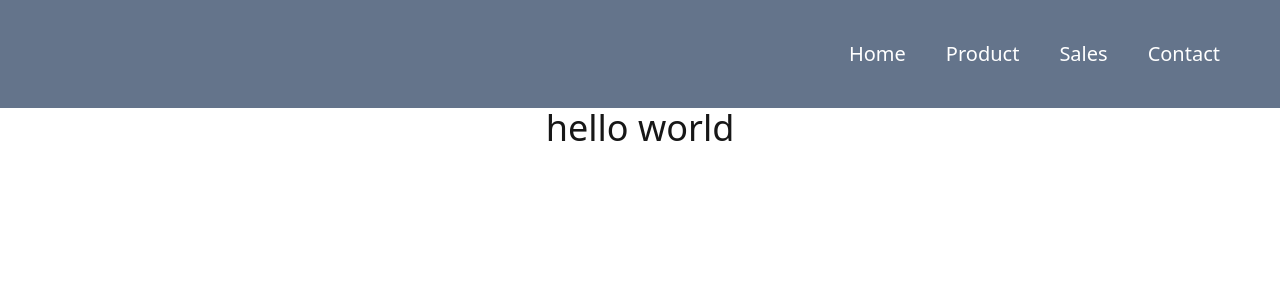
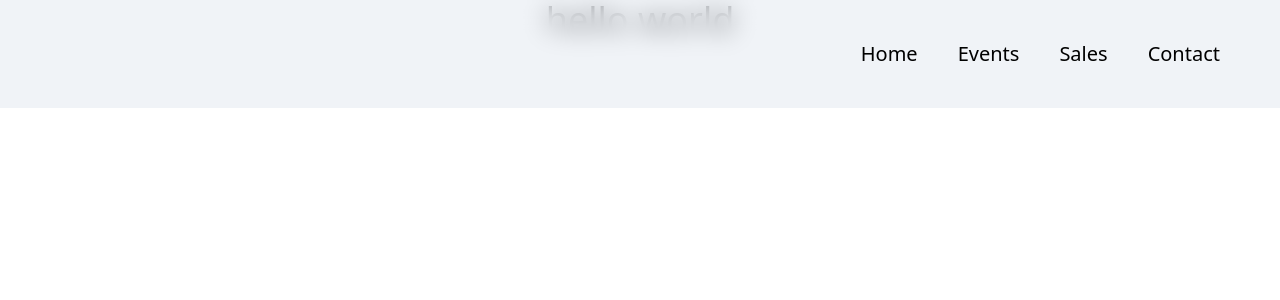
Before and after one commit to SantinoGiordano/test_App, a Next.js app: page / in a window 1280 px wide. Shown: the top 300 px of the page. Built offline with nearby package versions, Linux system fonts and the light colour scheme.

Commit message:
created blured backdrop nav

```diff
--- a/app/componets/Nav.tsx
+++ b/app/componets/Nav.tsx
@@ -1,16 +1,15 @@
 import Link from "next/link";
 import React from "react";
-
 
 const Nav = () => {
   return (
     <>
-      <div className='text-right text-xl text-white p-10 bg-slate-500'>
+      <div className=" backdrop-blur-md bg-opacity-50 text-right text-xl text-black p-10 bg-slate-200 fixed top-0 w-full">
         <Link className="p-5" href={"./"}>
           Home
         </Link>
-        <Link className="p-5 " href={"./product"}>
-          Product
+        <Link className="p-5 " href={"./events"}>
+          Events
         </Link>
         <Link className="p-5" href={"./sale"}>
           Sales
```
